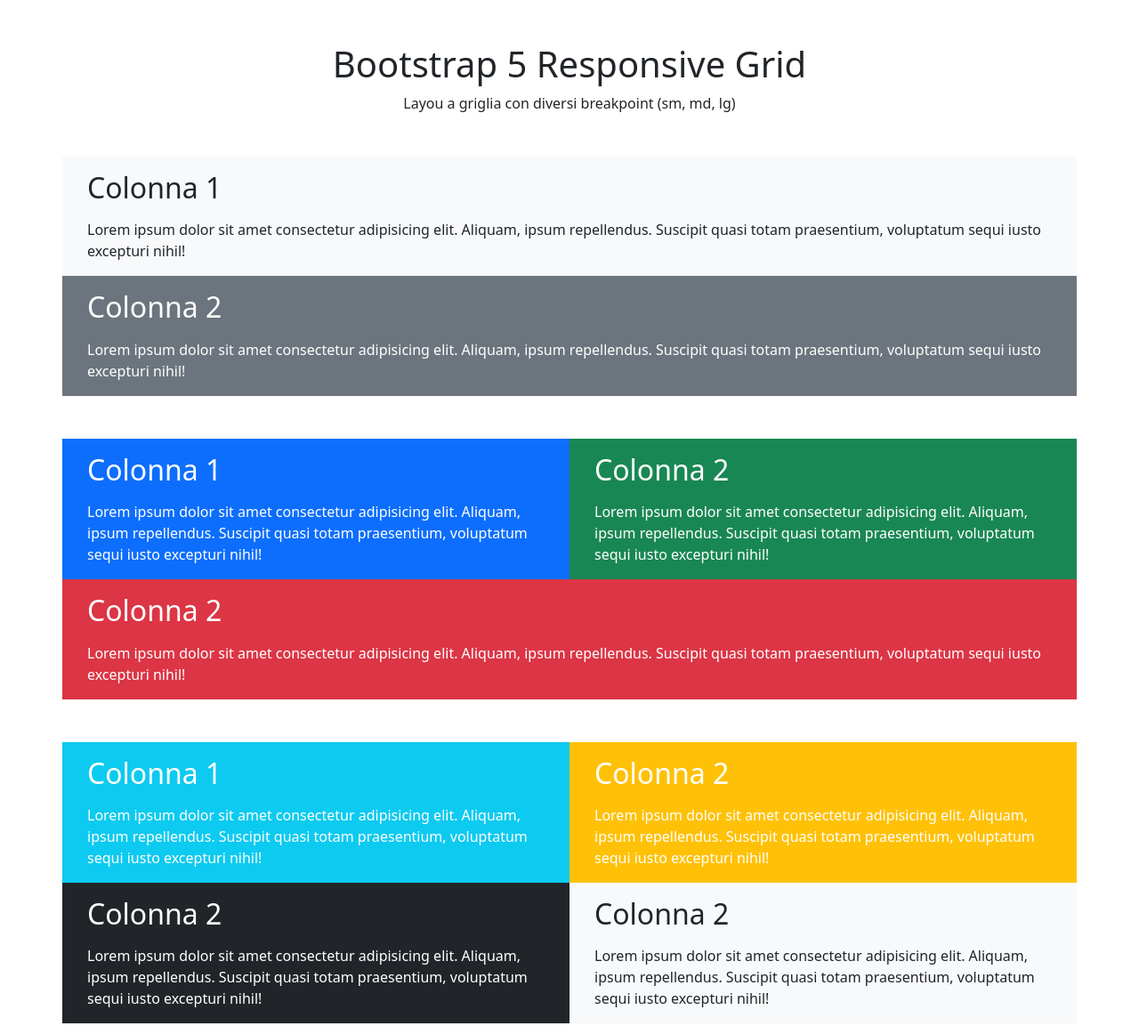
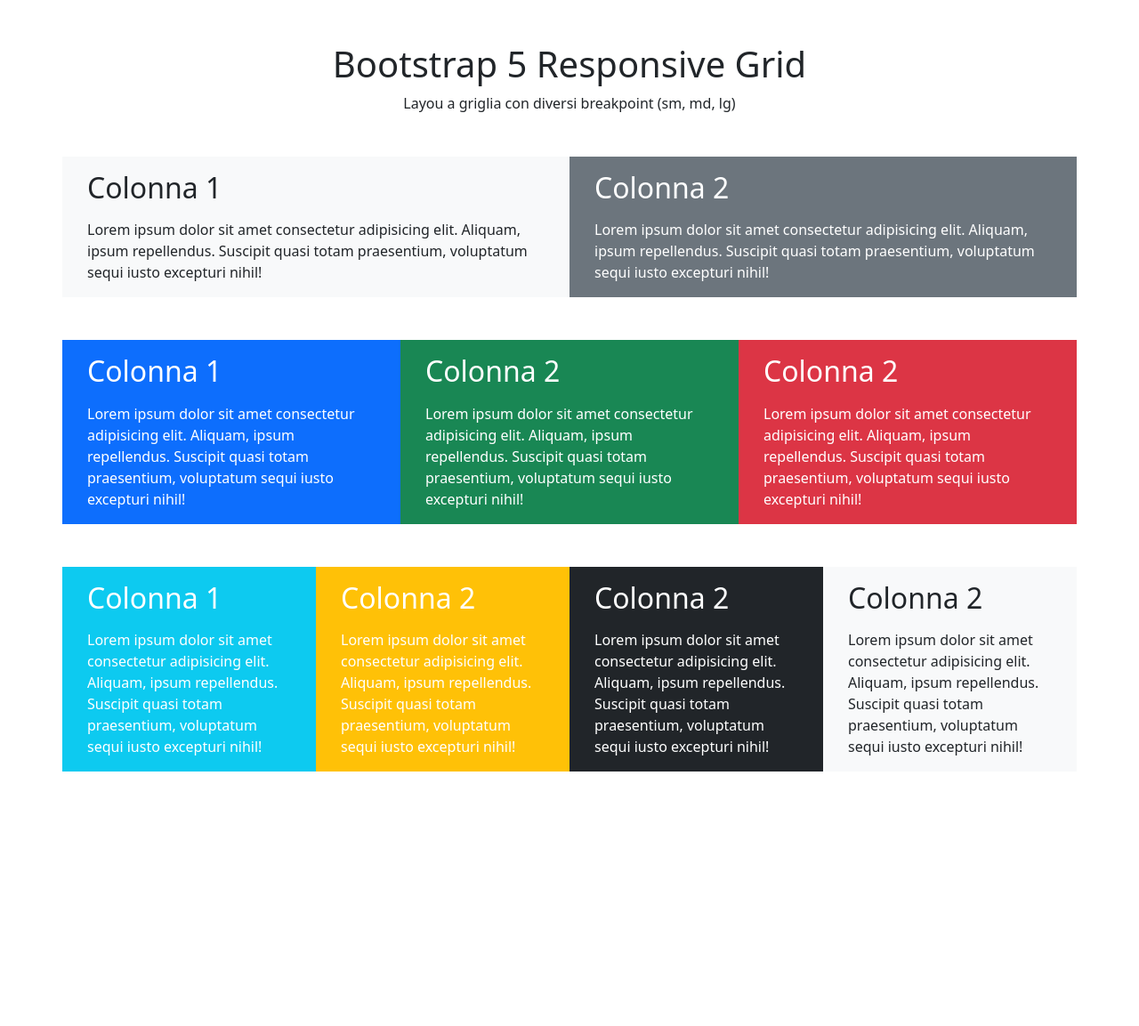
Before and after one commit to emanuele23dev/htmlcss-bootstrap-layout, a plain HTML site: page index.html in a window 1280 px wide. Shown: the whole page at 89% size. After the commit the page ends 915 px from the top, so only its background shows below. Drawn offline with nearby package versions, Linux system fonts and the light colour scheme.

Commit message:
end bootstrap responsive

```diff
--- a/index.html
+++ b/index.html
@@ -26,45 +26,45 @@
         <main>
             <div class="container">
                 <div class="row">
-                    <div class="col-12 bg-light">
+                    <div class="col-12 bg-light col-md-6 col-xxl-4">
                         <h2 class="m-3">Colonna 1</h2>
                         <p class="m-3">Lorem ipsum dolor sit amet consectetur adipisicing elit. Aliquam, ipsum repellendus. Suscipit quasi totam praesentium, voluptatum sequi iusto excepturi nihil!</p>
                     </div>
-                    <div class="col-12 bg-secondary text-white">
+                    <div class="col-12 bg-secondary text-white col-md-6 col-xxl-8">
                         <h2 class="m-3">Colonna 2</h2>
                         <p class="m-3">Lorem ipsum dolor sit amet consectetur adipisicing elit. Aliquam, ipsum repellendus. Suscipit quasi totam praesentium, voluptatum sequi iusto excepturi nihil!</p>
                     </div>
                 </div>
 
                 <div class="row mt-5">
-                    <div class="col-6 bg-primary text-white">
+                    <div class="col-6 bg-primary text-white col-md-4">
                         <h2 class="m-3">Colonna 1</h2>
                         <p class="m-3">Lorem ipsum dolor sit amet consectetur adipisicing elit. Aliquam, ipsum repellendus. Suscipit quasi totam praesentium, voluptatum sequi iusto excepturi nihil!</p>
                     </div>
-                    <div class="col-6 bg-success text-white">
+                    <div class="col-6 bg-success text-white col-md-4">
                         <h2 class="m-3">Colonna 2</h2>
                         <p class="m-3">Lorem ipsum dolor sit amet consectetur adipisicing elit. Aliquam, ipsum repellendus. Suscipit quasi totam praesentium, voluptatum sequi iusto excepturi nihil!</p>
                     </div>
-                    <div class="col-12 bg-danger text-white">
+                    <div class="col-12 bg-danger text-white col-md-4">
                         <h2 class="m-3">Colonna 2</h2>
                         <p class="m-3">Lorem ipsum dolor sit amet consectetur adipisicing elit. Aliquam, ipsum repellendus. Suscipit quasi totam praesentium, voluptatum sequi iusto excepturi nihil!</p>
                     </div>
                 </div>
 
                 <div class="row mt-5 mb-5">
-                    <div class="col-6 bg-info text-white">
+                    <div class="col-6 bg-info text-white col-md-3">
                         <h2 class="m-3">Colonna 1</h2>
                         <p class="m-3">Lorem ipsum dolor sit amet consectetur adipisicing elit. Aliquam, ipsum repellendus. Suscipit quasi totam praesentium, voluptatum sequi iusto excepturi nihil!</p>
                     </div>
-                    <div class="col-6 bg-warning text-white">
+                    <div class="col-6 bg-warning text-white col-md-3">
                         <h2 class="m-3">Colonna 2</h2>
                         <p class="m-3">Lorem ipsum dolor sit amet consectetur adipisicing elit. Aliquam, ipsum repellendus. Suscipit quasi totam praesentium, voluptatum sequi iusto excepturi nihil!</p>
                     </div>
-                    <div class="col-6 bg-dark text-white">
+                    <div class="col-6 bg-dark text-white col-md-3">
                         <h2 class="m-3">Colonna 2</h2>
                         <p class="m-3">Lorem ipsum dolor sit amet consectetur adipisicing elit. Aliquam, ipsum repellendus. Suscipit quasi totam praesentium, voluptatum sequi iusto excepturi nihil!</p>
                     </div>
-                    <div class="col-6 bg-light">
+                    <div class="col-6 bg-light col-md-3">
                         <h2 class="m-3">Colonna 2</h2>
                         <p class="m-3">Lorem ipsum dolor sit amet consectetur adipisicing elit. Aliquam, ipsum repellendus. Suscipit quasi totam praesentium, voluptatum sequi iusto excepturi nihil!</p>
                     </div>
```
